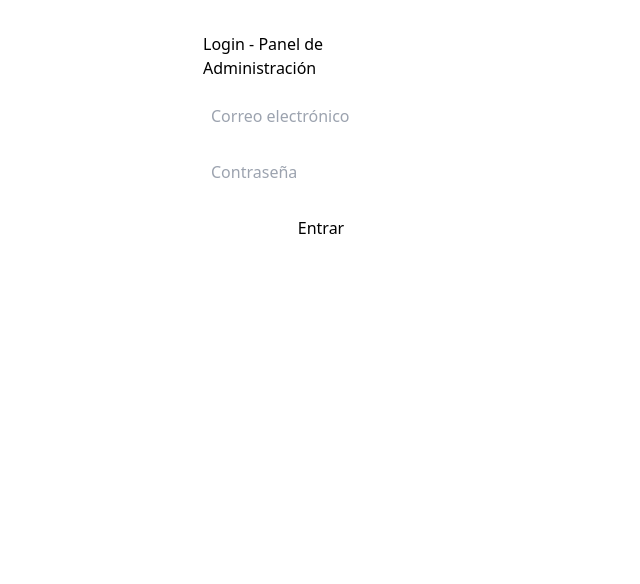
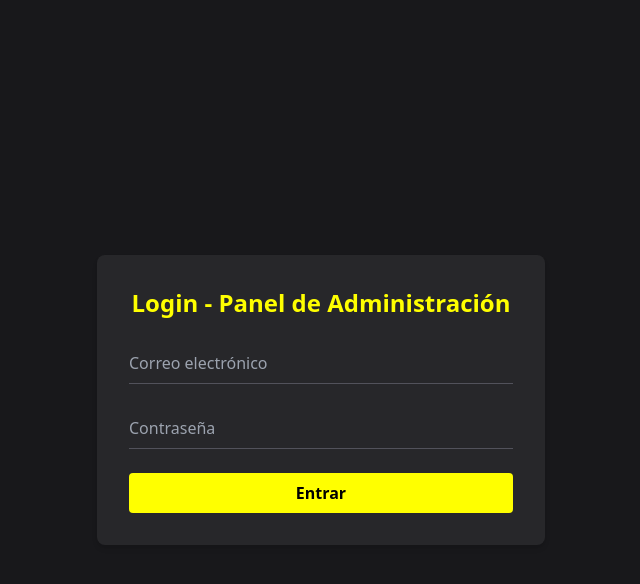
Before and after one commit to Manuel-F-G/shop, a React (Vite) app: page /admin in a window 1280 px wide. Shown: the top 584 px of the page, without its empty margins (319-959 px from the left). Built offline with nearby package versions, Linux system fonts and the light colour scheme; no server answers.

Commit message:
Style login

```diff
--- a/src/pages/ProtectedAdminPanel.jsx
+++ b/src/pages/ProtectedAdminPanel.jsx
@@ -14,7 +14,6 @@ export default function ProtectedAdminPanel() {
   const [error, setError] = useState("");
   const [loading, setLoading] = useState(true);
 
-  // Escuchar cambios de sesión
   useEffect(() => {
     const unsubscribe = onAuthStateChanged(auth, (user) => {
       setUser(user);
@@ -38,16 +37,23 @@ export default function ProtectedAdminPanel() {
   };
 
   if (loading) {
-    return <p style={{ textAlign: "center", marginTop: "2rem" }}>Cargando...</p>;
+    return (
+      <div className="min-h-screen bg-zinc-900 text-white flex items-center justify-center">
+        <p className="text-center text-lg">Cargando...</p>
+      </div>
+    );
   }
 
   if (user) {
     return (
-      <div>
-        <div style={{
-          display: "flex",
-        }}>
-          <button onClick={handleLogout}></button>
+      <div className="bg-zinc-900 text-white min-h-screen">
+        <div className="flex justify-end p-4">
+          <button
+            onClick={handleLogout}
+            className="bg-zinc-800 text-white px-4 py-2 rounded border border-zinc-600 hover:bg-zinc-700"
+          >
+            Cerrar sesión
+          </button>
         </div>
         <AdminPanel />
       </div>
@@ -55,30 +61,42 @@ export default function ProtectedAdminPanel() {
   }
 
   return (
-    <div style={{ maxWidth: 300, margin: "auto", padding: "2rem" }}>
-      <h2 style={{ marginBottom: "1rem" }}>Login - Panel de Administración</h2>
-      <form onSubmit={handleLogin}>
+    <div className="min-h-screen bg-zinc-900 text-white flex items-center justify-center px-4">
+      <form
+        onSubmit={handleLogin}
+        className="bg-zinc-800 p-8 rounded-lg shadow-md w-full max-w-md space-y-6"
+      >
+        <h2 className="text-center text-2xl font-bold text-[#ffff00]">
+          Login - Panel de Administración
+        </h2>
+
         <input
           type="email"
           placeholder="Correo electrónico"
           value={email}
           onChange={(e) => setEmail(e.target.value)}
           required
-          style={{ width: "100%", padding: "0.5rem", marginBottom: "1rem" }}
+          className="w-full bg-transparent border-b border-zinc-600 py-2 outline-none placeholder:text-gray-400"
         />
+
         <input
           type="password"
           placeholder="Contraseña"
           value={password}
           onChange={(e) => setPassword(e.target.value)}
           required
-          style={{ width: "100%", padding: "0.5rem", marginBottom: "1rem" }}
+          className="w-full bg-transparent border-b border-zinc-600 py-2 outline-none placeholder:text-gray-400"
         />
-        <button type="submit" style={{ width: "100%", padding: "0.5rem" }}>
+
+        <button
+          type="submit"
+          className="w-full bg-[#ffff00] text-black font-semibold py-2 rounded hover:brightness-110 transition"
+        >
           Entrar
         </button>
+
+        {error && <p className="text-center text-red-500">{error}</p>}
       </form>
-      {error && <p style={{ color: "red", marginTop: "1rem" }}>{error}</p>}
     </div>
   );
 }
```
